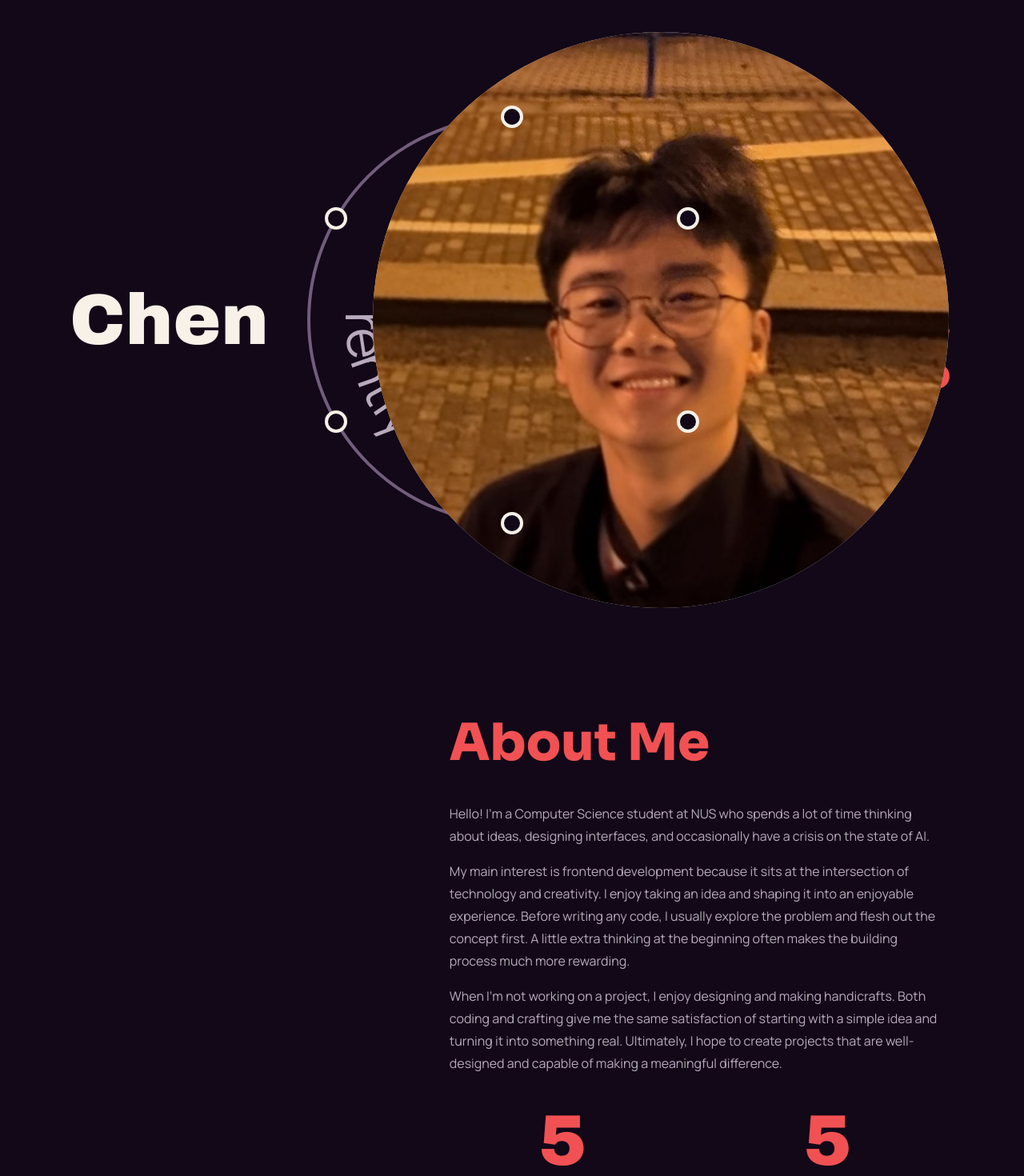
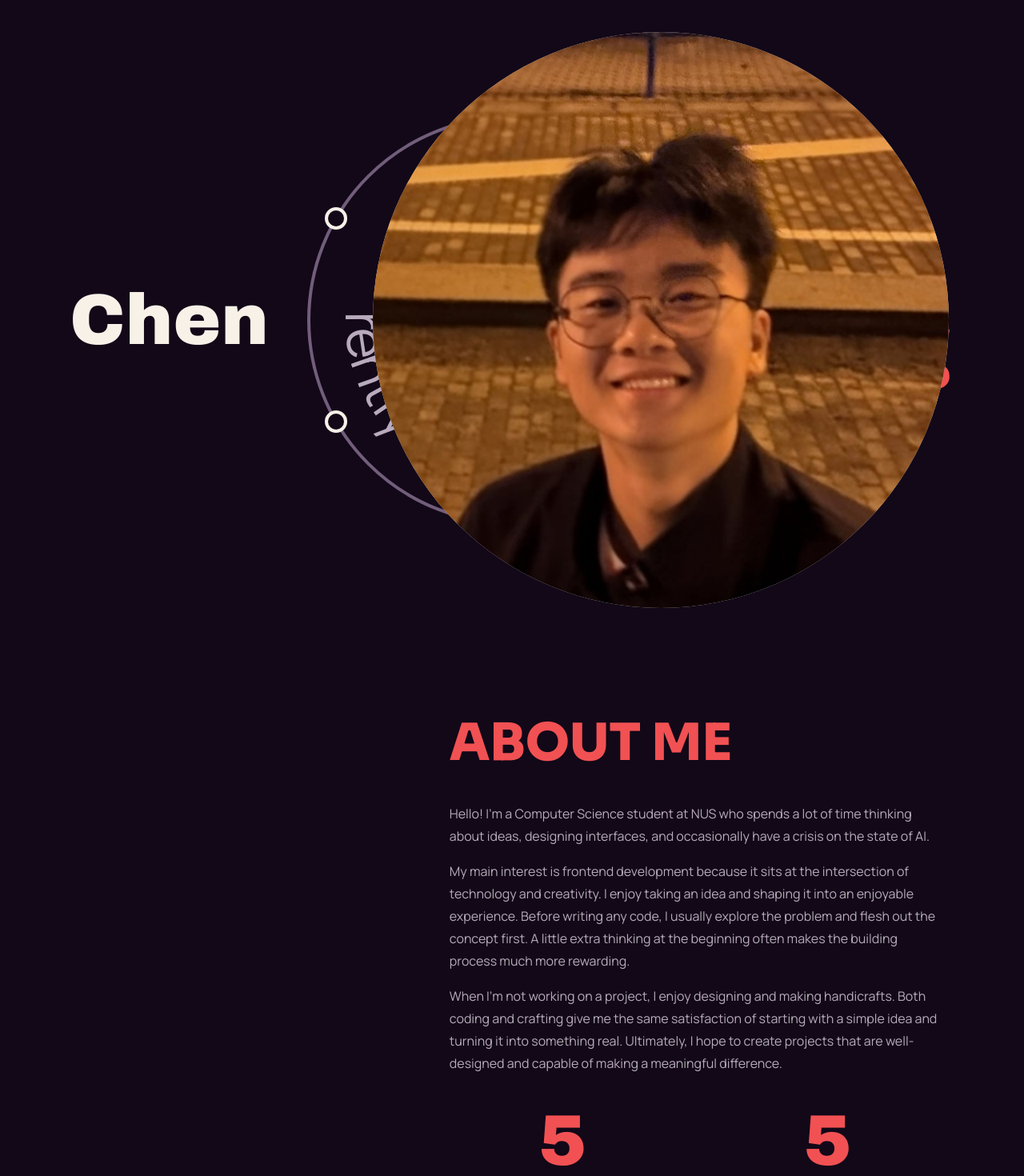
Before and after one commit to lingsongc/lingsongc.github.io, a React (Vite) app: page / in a window 1280 px wide. Shown: the top 1470 px of the page at 80% size. Built offline with nearby package versions, Linux system fonts and the light colour scheme; a web font is replaced by a local one.

Commit message:
change title and overlay issue

```diff
--- a/src/style.css
+++ b/src/style.css
@@ -66,6 +66,7 @@ h2 {
     color: var(--colour-accent);
     font-size: var(--text-section-title);
     font-weight: 800;
+    text-transform: uppercase;
 }
 h3 { font-size: var(--text-subtitle); }
 
@@ -181,7 +182,7 @@ button {
     --navigation-radius: calc((var(--home-ring-size) - var(--orbit-ring-width)) / 2);
 
     position: fixed;
-    z-index: 3;
+    z-index: 1;
     top: 50%;
     left: 50%;
     width: calc(var(--home-ring-size) + var(--navigation-button-size));
@@ -284,6 +285,7 @@ button {
 }
 
 .navigation-container.navigation-docked {
+    z-index: 3;
     inset: var(--navigation-rail-inset) var(--navigation-rail-inset) var(--navigation-rail-inset) auto;
     width: var(--navigation-link-size);
     aspect-ratio: auto;
```
